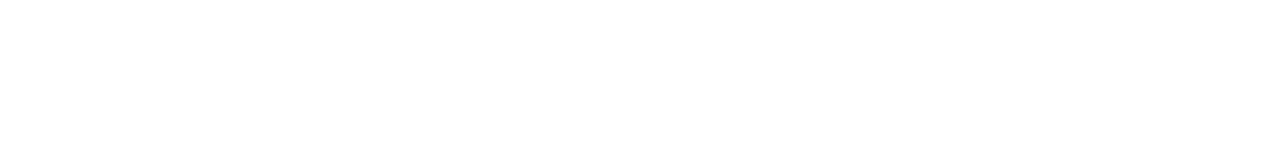
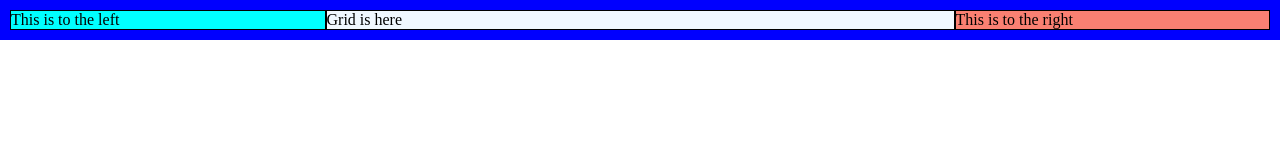
Before and after one commit to DawitSurithpinyo/Escape_plan, a website: page app/game.html in a window 1280 px wide. Drawn offline with Linux system fonts and the light colour scheme.

Commit message:
Added unequal columns

```diff
--- a/app/game.html
+++ b/app/game.html
@@ -4,4 +4,22 @@
     <meta name="viewport" content="width=device-width,initial-scale=1.0">
     <title>Game page</title>
   </head>
+  <style>
+    body{margin: 0;}
+    .row{display:flex; height:100% ; border:10px solid blue; margin: 0;}
+    .column{ border: 1px solid black; margin: 0}
+    .side {width: 25%;margin: 0}
+    .middle{width:50%;margin: 0}
+
+  </style>
+  <body>
+    <div class="row">
+      <div class = "column side" style="background-color: aqua;">This is to the left</div>
+      <div class = "column middle" style="background-color: aliceblue">Grid is here</div>
+      <div class = "column side" style="background-color: salmon">This is to the right</div>
+    </div>
+
+
+
+  </body>
 </html>
```
Also changed, not shown: app/home.html (+9 -5 lines).
